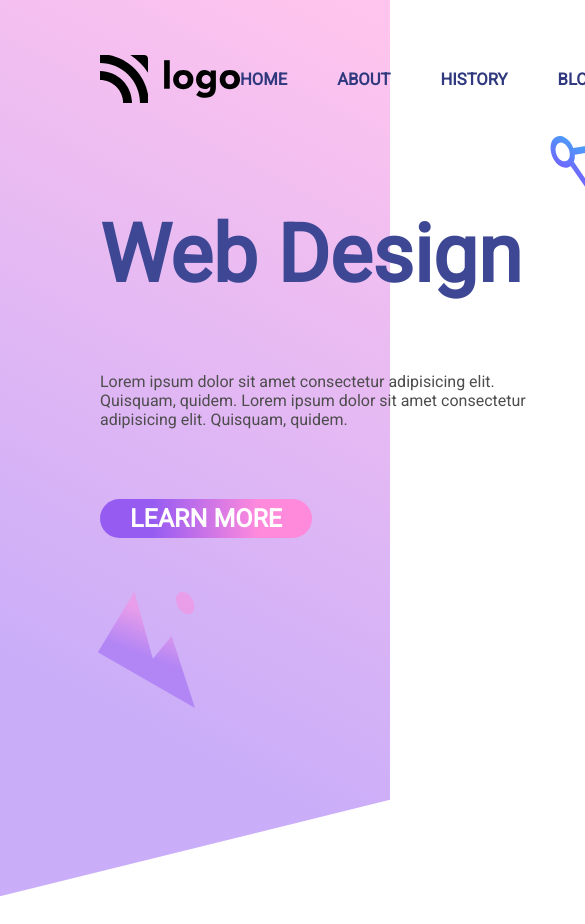
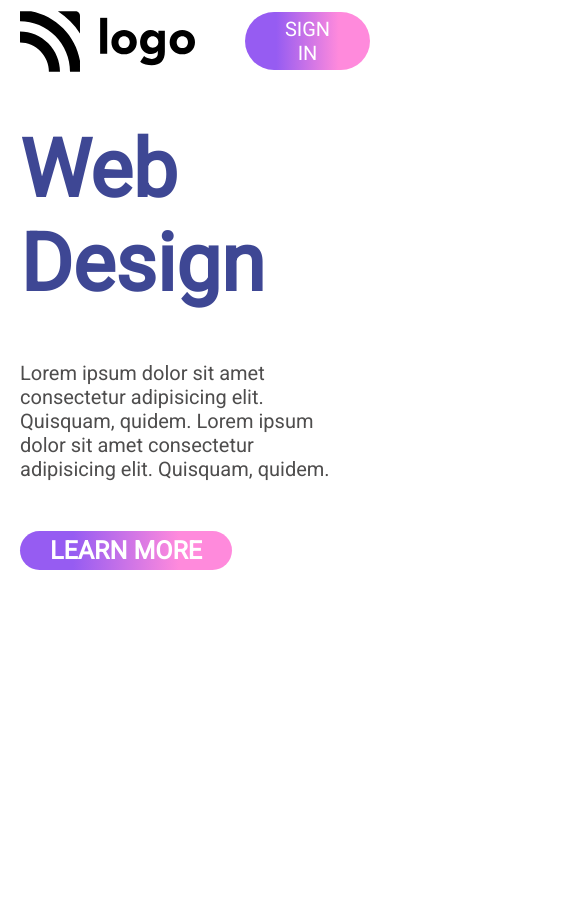
Before and after one commit to Bharath1910/design-landing-page, a plain HTML site: page index.html in a window 390 px wide. Shown: the top 924 px of the page, 585 px wide, since content can reach past the window. After the commit the page ends 844 px from the top, so only its background shows below. Drawn offline with Linux system fonts and the light colour scheme.

Commit message:
Added mobile responsive

```diff
--- a/css/index.css
+++ b/css/index.css
@@ -88,3 +88,36 @@ button {
     position: relative;
     width: 800px;
 }
+
+@media (max-width: 700px) {
+    body {
+        padding: 0;
+        margin: 10px 20px;
+    }
+
+    .nav-items {
+        display: none;
+    }
+
+    .signin-btn {
+        margin-left: 50px;
+    }
+
+    .imgs-div {
+        display: none;
+    }
+
+    .left-section {
+        padding-top: 50px;
+    }
+
+    .left-section h1 {
+        width: 6ch;
+    }
+
+    .left-section h4 {
+        width: 80vw;
+        font-size: 20px;
+        margin: 50px 0;
+    }
+}
```
